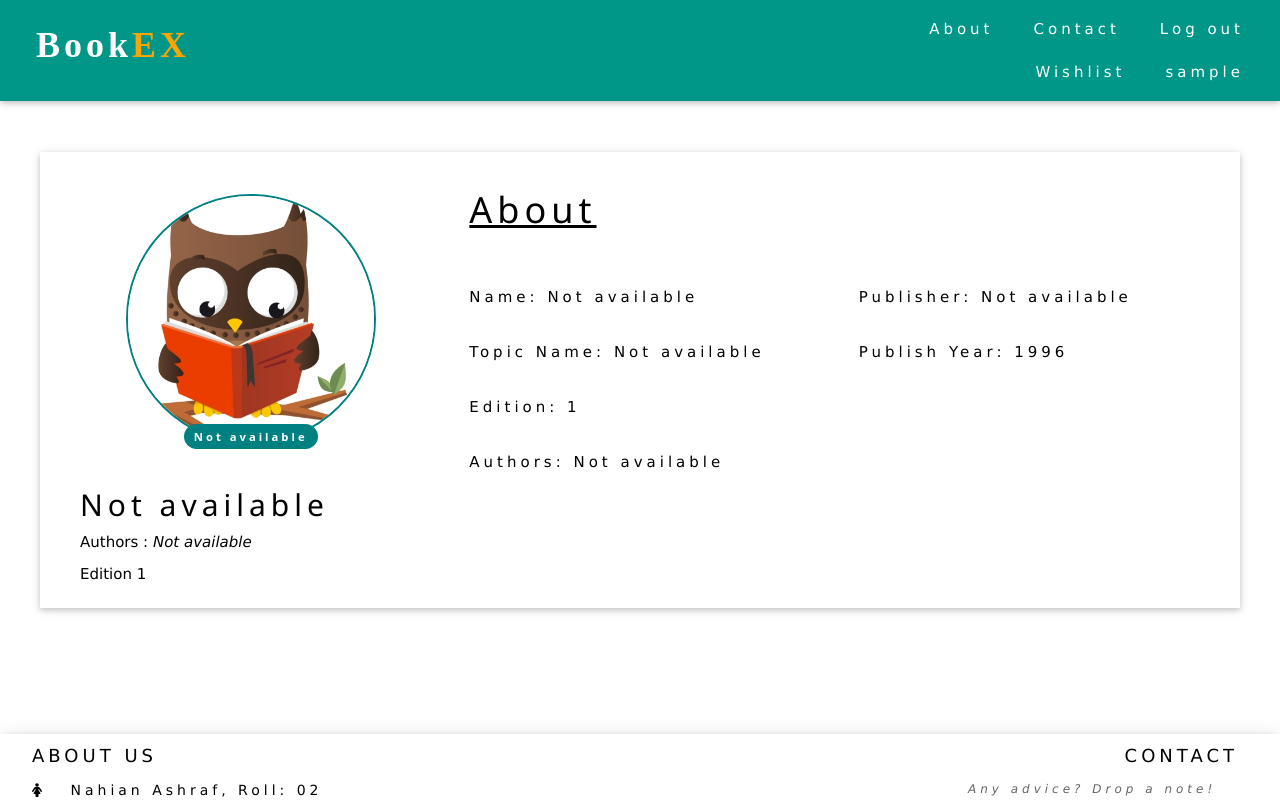
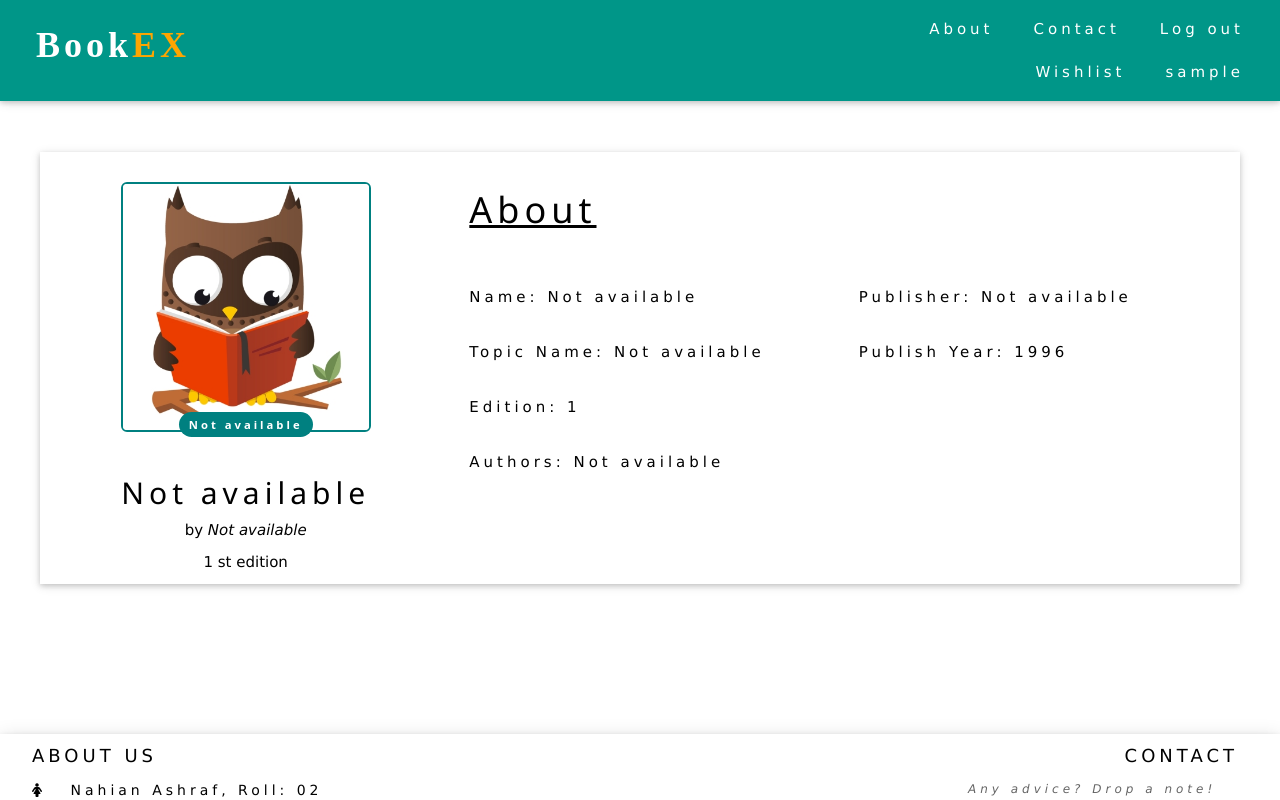
Before and after one commit to abidnazirisami/BookEX, a Django app: page /book/details/1/ in a window 1280 px wide. Run offline with Django 3.2, Linux system fonts and the light colour scheme; the visitor is signed in with stand-in values (Sample User, id 1); data that the repository does not hold is empty; some libraries are stand-ins or nearby versions; some web fonts are replaced.

Commit message:
Version 2.1.1.0

```diff
--- a/django/templates/books/book_profile.html
+++ b/django/templates/books/book_profile.html
@@ -8,25 +8,34 @@
 
 {% block content %}
 <!-- Profile-->
-<div class="w3-container w3-card w3-white w3-margin-top w3-padding-8">
-	<div class="w3-third w3-padding-large" style="max-width:1950px;padding-left: 10px;padding-right: 10px">
+<div class="w3-container w3-card w3-white w3-margin-top ">
+	<div class="w3-third" style="max-width:1950px;padding-right: 10px">
 
 	    	{% load static %}
         	<div class="profile-header-container">
     		  <div class="profile-header-img">
-                <img class="img-circle" src="{{book.photo.url}}" alt="Dp" style="width:250px; height: 250px;">
+                <img class="img-rounded" src="{{book.photo.url}}" alt="Dp" style="width:250px; height: 250px;">
                 <!-- badge -->
                 <div class="rank-label-container">
                     <span class="label label-default rank-label">{{book.book_name}}</span>
                 </div>
               </div>
        		</div>
+		<div class="w3-center"
 			<p class="w3-wide ">
 			<h2>{{book.book_name}}</h2>
-			<p>Authors : <i class="authors">{{author.author_name}}</i></p>
+			<p>by <i class="authors">{{author.author_name}}</i></p>
 			</p>
-			<p > Edition {{book.edition}} </p>
-
+			<p > {{book.edition}}
+			{% if book.edition == 1 %}
+			st edition
+			{% elif book.edtion == 2 %}
+			nd edition
+			{% else %]
+			th edition
+			{% endif %}
+			</p>
+		</div>
 
     </div>
     <div class="w3-twothird w3-padding-large w3-margin-top" style="text-align:left ;max-width:1950px;padding-left: 10px">
```
